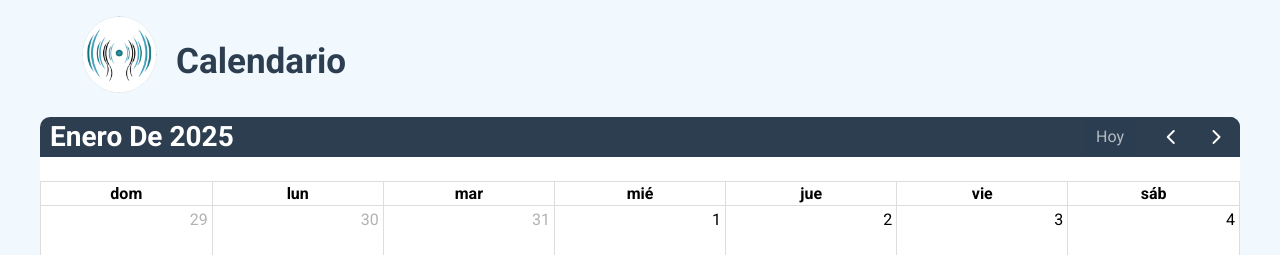
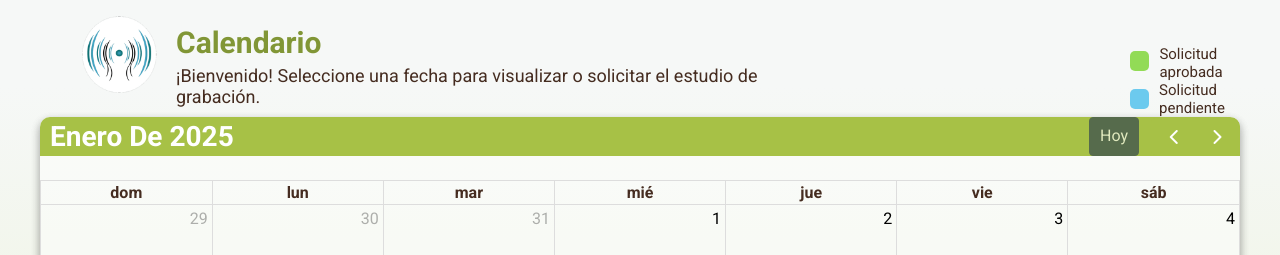
Before and after one commit to Panquequ3/Sistema-de-solicitud, a Next.js app: page / in a window 1280 px wide. Shown: the top 255 px of the page. Built offline with nearby package versions, Linux system fonts and the light colour scheme; no server answers.

Commit message:
Se modifico un poco la apariencia de la página principal

```diff
--- a/app/componentes/Calendario.js
+++ b/app/componentes/Calendario.js
@@ -5,7 +5,6 @@ import { Calendar } from '@fullcalendar/core';
 import dayGridPlugin from '@fullcalendar/daygrid';
 import interactionPlugin from '@fullcalendar/interaction';
 import ModalSolicitud from './pop-up/ModalSolicitud';
-import { obtenerSolicitudes } from './api'; // Importa la función de fetch
 
 // Componente que renderiza el calendario con las reservas del estudio
 
--- /dev/null
+++ b/app/componentes/IndicadorColores.js
@@ -0,0 +1,25 @@
+"use client";
+
+// Componente que renderiza los indicadores de colores de los eventos (solicitudes/reservas)
+const spanStyle = {  fontWeight: "normal", fontSize: "15px"};
+const divStyle = { display: "flex", alignItems: "center", gap: "10px" };
+
+const IndicadorColores = () => {
+  return (
+    <div className='indicador' style={{marginTop:"40px", marginLeft: "300px"}}>
+
+        <div style={divStyle}>
+            <div style={{ width: 20, height: 20, backgroundColor: '#92db56', borderRadius: '5px', marginBottom:"5px" }}></div>
+            <span style={spanStyle}>Solicitud aprobada</span>
+        </div>
+
+        <div style={divStyle}>
+            <div style={{ width: 20, height: 20, backgroundColor: '#6ccaee', borderRadius: '5px' }}></div>
+            <span style={spanStyle}>Solicitud pendiente</span>
+        </div>
+
+    </div>
+  );
+};
+
+export default IndicadorColores;
--- a/app/componentes/api.js
+++ /dev/null
@@ -1,4 +0,0 @@
-// Componente con las funciones fetch (llamadas a api)
-
-
-// Funcion que obtiene un map con todas los datos de una solicitud
--- a/app/globals.css
+++ b/app/globals.css
@@ -8,21 +8,44 @@ body {
   padding: 0;
   box-sizing: border-box;
   font-family: 'Roboto', sans-serif;
-  background-color: #f1f9ff;
+  background: rgb(234,241,212);
+  background: linear-gradient(0deg, rgba(234,241,212,1) 10%, rgba(246,248,247,1) 88%);
 }
 
 .header {
   display: flex;
   align-items: left;
-  background-color: #f1f9ff;
+  /* background-color: #f1f9ff; */
   font-size: 30px;
   font-weight: bold;
-  color: #2c3e50;
+  color: #452c20;
   text-align: left;
   margin-top: 5px;
   padding-left: 80px;
   gap: 1rem;
 }
+
+.header h1,
+.header h2 {
+  margin: 0;
+}
+.header h1 {
+  font-size: 30px;
+  margin-top: 20px;
+  color: #819636;
+}
+.header h2 {
+  font-weight: normal;
+  font-size: 18px;
+  margin-top: 5px;
+  margin-bottom: 10px;
+}
+
+.indicador {
+  margin-Top: 40px;
+  margin-Left: 300px;
+}
+
 .icon {
   margin-top: 10px;
   width: 80px;
@@ -49,8 +72,25 @@ body {
 
 /* Para cambiar el color de la barra superior al calendario */
 .fc-toolbar {
-  background-color: #2c3e50;
+  background-color: #a7c146;
   padding-left: 10px;
+}
+
+.fc .fc-prev-button,
+.fc .fc-next-button {
+  background-color: #a7c146; /* Cambia #007bff al color de fondo que desees */
+  color: #ffffff; /* Cambia #ffffff al color del texto que desees */
+  border: none; /* Opcional: Eliminar el borde */
+}
+.fc .fc-prev-button:hover,
+.fc .fc-next-button:hover {
+  background-color: #599547cb; /* Cambia #0056b3 al color de fondo que desees al pasar el ratón */
+  color: #ffffff; /* Cambia #ffffff al color del texto que desees al pasar el ratón */
+}
+
+/* Cambiar el estilo de los nombres de los días */
+.fc .fc-col-header-cell {
+  color: #452c20;
 }
 
 /* Cambia el color del texto que indica el mes y el año y lo centra */
@@ -70,7 +110,7 @@ body {
 
 /* Permite oscurecer el fondo cuando se pasa el cursor por encima de un dia del calendario*/
 .fc-daygrid-day:hover {
-  background-color: rgba(0, 145, 255, 0.1);
+  background-color: rgba(77, 49, 27, 0.1);
 }
 
 .ventana {
@@ -90,7 +130,8 @@ body {
   height: 600px; /* Altura del contenedor del calendario */
   max-height: 800px; /* Altura máxima del contenedor del calendario */
   border-radius: 10px;
-  background-color: #ffffff;
+  background-color: #ffffff3f;
+  box-shadow: 0 4px 10px rgba(0, 0, 0, 0.2);
 }
 
 /* Modal de ver las reservas del estudio */
@@ -109,7 +150,7 @@ body {
 }
 
 .modal-content {
-  background-color: #f5faff;
+  background-color: #F6F8F7;
   padding: 1.5rem;
   border-radius: 0.5rem;
   box-shadow: 0 10px 15px -3px rgba(0, 0, 0, 0.1), 0 4px 6px -2px rgba(0, 0, 0, 0.05);
@@ -158,7 +199,7 @@ body {
 .close-button {
   margin-top: 1rem;
   padding: 0.5rem 1rem;
-  background-color: #05a3a3;
+  background-color: #a7c146;
   color: #ffffff;
   font-size: 14px;
   border-radius: 0.25rem;
@@ -167,10 +208,10 @@ body {
 }
 
 .header-title {
-  color: #2c3e50;
+  color: #20452d;
 }
 .subtitle {
-  color: #34475b;
+  color: #2b5742;
 }
 
 /* Modal de hacer solicitud */
@@ -196,7 +237,7 @@ body {
   max-height: 600px; /* Alto máximo */
   overflow-y: auto; /* Habilitar desplazamiento vertical */
   padding: 1rem;
-  background-color: #f5faff;
+  background-color: #F6F8F7;
   padding: 1.5rem;
   border-radius: 0.5rem;
   box-shadow: 0 10px 15px -3px rgba(0, 0, 0, 0.1), 0 4px 6px -2px rgba(0, 0, 0, 0.05);
@@ -206,9 +247,9 @@ body {
 
 .divider-style {
   padding-top: 1rem;
-  color: #1ba1a1;
+  color: #819636;
   font-weight: bold;
-  font-size: 18px; /* Tamaño de la fuente */
+  font-size: 17px; /* Tamaño de la fuente */
   text-align: left; /* Alineación del texto */
 }
 
@@ -216,7 +257,7 @@ body {
 .send {
   margin-top: 1rem;
   padding: 0.5rem 1rem;
-  background-color: #05a3a3;
+  background-color: #a7c146;
   color: #ffffff;
   font-size: 14px;
   border-radius: 0.25rem;
@@ -252,7 +293,7 @@ body {
 .signIn-field .MuiOutlinedInput-root.Mui-focused .MuiOutlinedInput-notchedOutline,
 .email-field .MuiOutlinedInput-root.Mui-focused .MuiOutlinedInput-notchedOutline,
 .input-field .MuiOutlinedInput-root.Mui-focused .MuiOutlinedInput-notchedOutline {
-  border-color: #349383;
+  border-color: #34935a;
 }
 
 .time {
--- a/app/page.js
+++ b/app/page.js
@@ -1,11 +1,16 @@
 import Calendario from './componentes/Calendario';
+import IndicadorColores from './componentes/IndicadorColores';
 
 export default function Home() {
   return (
     <main>
       <div className='header'>
         <img src="/assets/acustica.png" alt="Acustica" className='icon' />
-        <h3>Calendario</h3>
+        <div>
+          <h1>Calendario</h1>
+          <h2>¡Bienvenido! Seleccione una fecha para visualizar o solicitar el estudio de grabación.</h2>
+        </div>
+        <IndicadorColores/>
       </div>
       <div className='calendario'>
         <Calendario />
```
Also changed, not shown: public/assets/uach.png (added).
